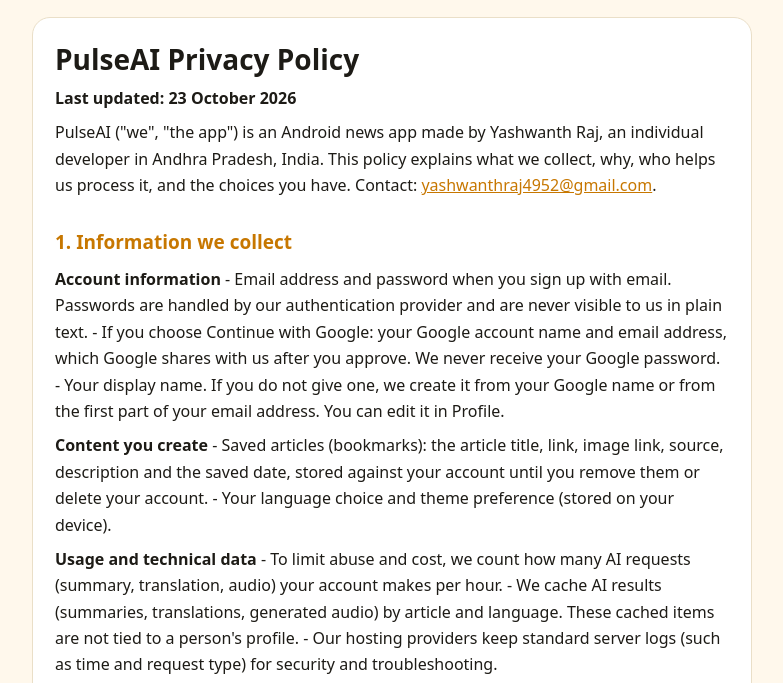
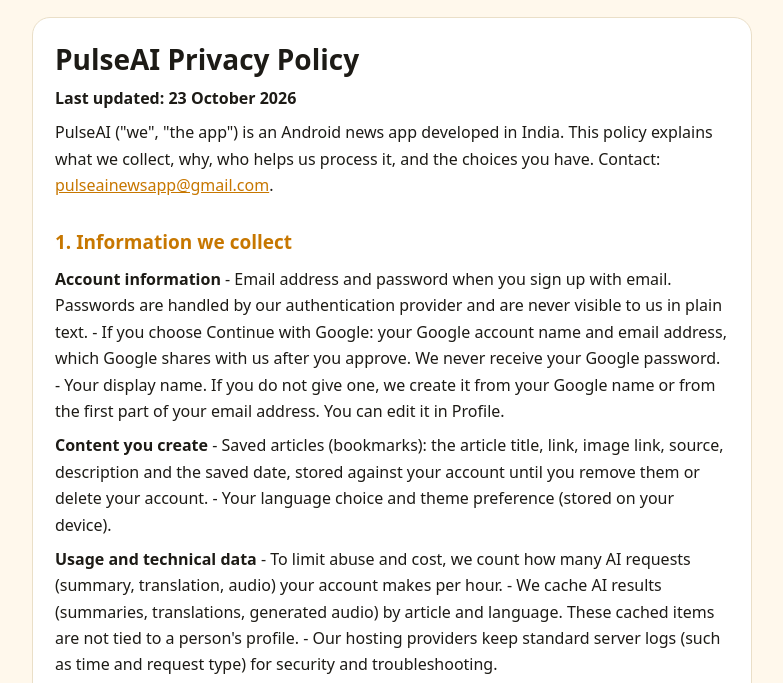
Before and after one commit to yash00998877/pulseai-legal, a plain HTML site: page privacy-policy.html in a window 1280 px wide. Shown: the part 105-788 px from the top of the page, without its empty margins (248-1031 px from the left). Drawn offline with Linux system fonts and the light colour scheme.

Commit message:
pulseainewsapp@gmail.com

```diff
--- a/privacy-policy.html
+++ b/privacy-policy.html
@@ -28,7 +28,7 @@ footer{max-width:760px;margin:0 auto 40px;padding:0 20px;color:var(--muted);font
 <body><header><a class="brand" href="index.html">⚡ PulseAI</a><nav><a href="index.html">Home</a><a href="privacy-policy.html" class=on>Privacy Policy</a><a href="terms.html">Terms of Service</a><a href="data-deletion.html">Delete account</a></nav></header>
 <main><article><h1>PulseAI Privacy Policy</h1>
 <p><strong>Last updated: 23 October 2026</strong></p>
-<p>PulseAI ("we", "the app") is an Android news app made by Yashwanth Raj, an individual developer in Andhra Pradesh, India. This policy explains what we collect, why, who helps us process it, and the choices you have. Contact: <a href="mailto:yashwanthraj4952@gmail.com">yashwanthraj4952@gmail.com</a>.</p>
+<p>PulseAI ("we", "the app") is an Android news app developed in India. This policy explains what we collect, why, who helps us process it, and the choices you have. Contact: <a href="mailto:pulseainewsapp@gmail.com">pulseainewsapp@gmail.com</a>.</p>
 <h2>1. Information we collect</h2>
 <p><strong>Account information</strong>
 - Email address and password when you sign up with email. Passwords are handled by our authentication provider and are never visible to us in plain text.
@@ -115,6 +115,6 @@ footer{max-width:760px;margin:0 auto 40px;padding:0 20px;color:var(--muted);font
 <h2>9. Changes</h2>
 <p>We may update this policy. The date at the top shows the latest version, and we will notify you in the app for significant changes.</p>
 <h2>10. Contact</h2>
-<p>Yashwanth Raj, Andhra Pradesh, India · <a href="mailto:yashwanthraj4952@gmail.com">yashwanthraj4952@gmail.com</a> (this will change to a support address on our own domain once it is set up).</p></article></main>
-<footer>© 2026 PulseAI · Contact: <a href="mailto:yashwanthraj4952@gmail.com">yashwanthraj4952@gmail.com</a></footer>
+<p>PulseAI, India · <a href="mailto:pulseainewsapp@gmail.com">pulseainewsapp@gmail.com</a> (this will change to a support address on our own domain once it is set up).</p></article></main>
+<footer>© 2026 PulseAI · Contact: <a href="mailto:pulseainewsapp@gmail.com">pulseainewsapp@gmail.com</a></footer>
 </body></html>
```
Also changed, not shown: data-deletion.html (+3 -3 lines), index.html (+2 -2 lines), terms.html (+3 -3 lines).
